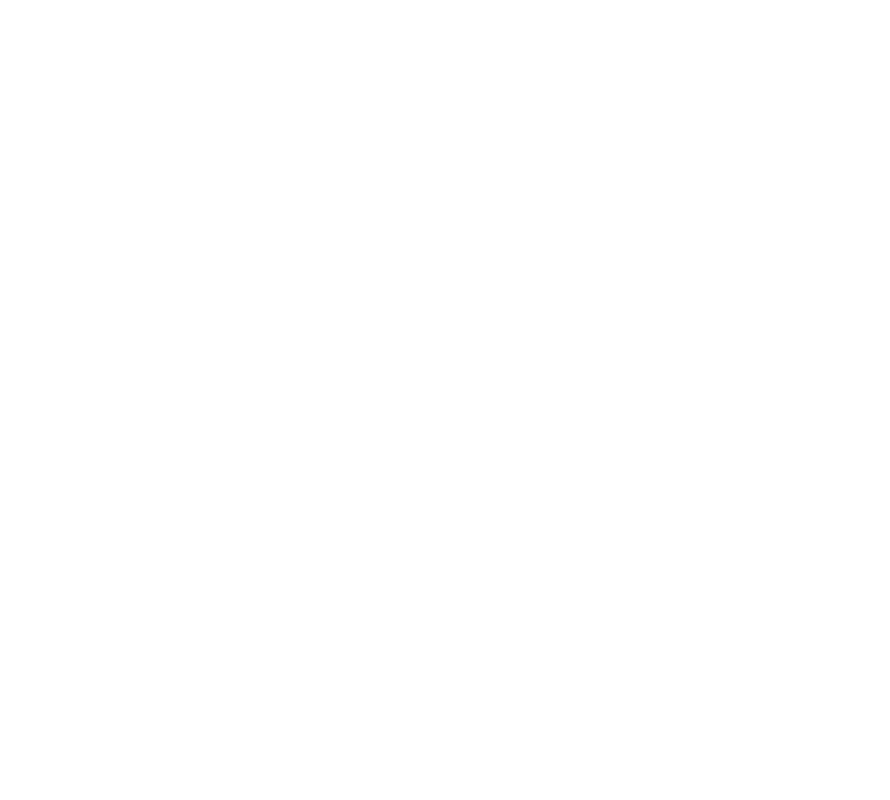
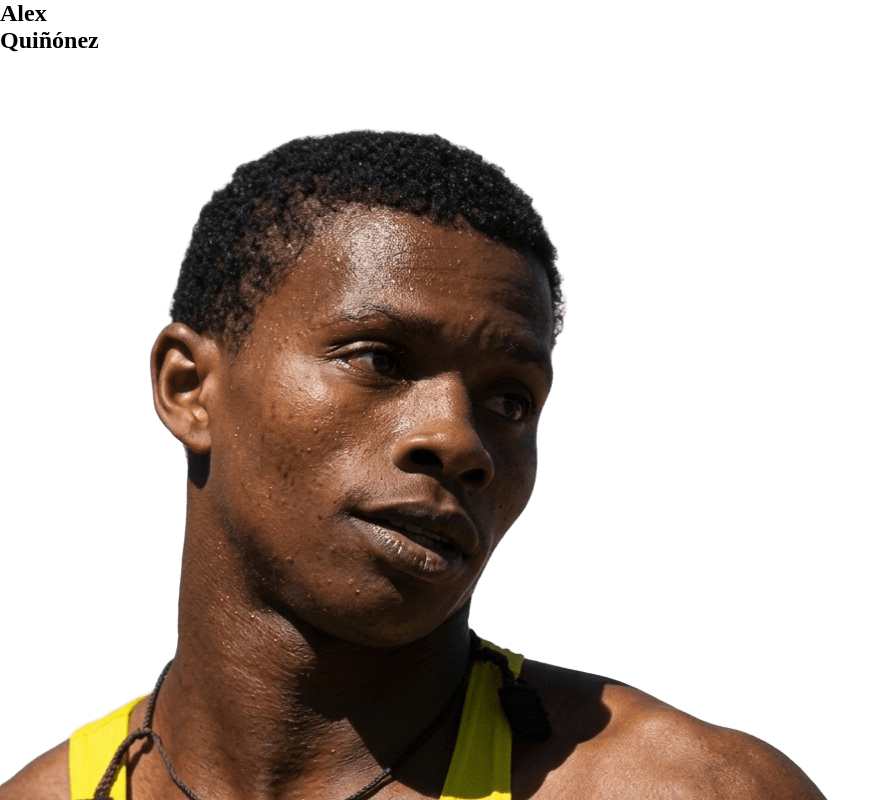
Before and after one commit to TeaScriptDev/turing-educacionFisica-personajesDestacadosEcuatorianos, a React (Vite) app: page / in a window 1280 px wide. Shown: the top 800 px of the page, without its empty margins (0-890 px from the left). Built offline with nearby package versions, Linux system fonts and the light colour scheme.

Commit message:
feat: crear componente ImagenSelection

```diff
--- /dev/null
+++ b/src/components/ImagenSelection.jsx
@@ -0,0 +1,13 @@
+import './ImagenSelection.css'
+
+function ImagenSelection({ personaje }) {
+  return (
+    <div className="imagen-selection">
+      <h2>{personaje.nombres}</h2>
+      <h2>{personaje.apellidos}</h2>
+      <img src={personaje.imagen.portada} />
+    </div>
+  )
+}
+
+export default ImagenSelection
--- a/src/data/personajes.js
+++ b/src/data/personajes.js
@@ -19,7 +19,10 @@
             { etiqueta: "Panamericanos Lima 2019 (200 m)", valor: "Oro, 20.41 s" },
             { etiqueta: "Olimpiadas Londres 2012 (200 m)", valor: "Final, 7.º lugar" },
             { etiqueta: "Liga Diamante Lausana 2019", valor: "2.º lugar" }
-        ]
+        ],
+        imagen: {
+            portada: "/deportistas/alex-quinonez-portada.png",
+        }
     },
     {
         id: 2,
@@ -41,7 +44,10 @@
             { etiqueta: "Mejor marca 200 m (legal)", valor: "22.84 s" },
             { etiqueta: "Participaciones olímpicas", valor: "3" },
             { etiqueta: "Mejor resultado olímpico", valor: "Semifinal 100 m, Río 2016" }
-        ]
+        ],
+        imagen: {
+            portada: "/deportistas/alex-quinonez-portada.png",
+        }
     },
     {
         id: 3,
@@ -63,7 +69,10 @@
             { etiqueta: "Mejor marca 200 m", valor: "23.22 s (Quito 2017)" },
             { etiqueta: "Relevo 4x100 m (Tokio 2020)", valor: "43.69 s, récord nacional" },
             { etiqueta: "Participaciones olímpicas", valor: "2" }
-        ]
+        ],
+        imagen: {
+            portada: "/deportistas/alex-quinonez-portada.png",
+        }
     },
     {
         id: 4,
@@ -85,7 +94,10 @@
             { etiqueta: "París 2024: arranque / envión", valor: "122 kg / 145 kg" },
             { etiqueta: "Participaciones olímpicas", valor: "3 (Río 2016: 7.ª)" },
             { etiqueta: "Medallas olímpicas", valor: "2 (1 oro, 1 bronce)" }
-        ]
+        ],
+        imagen: {
+            portada: "/deportistas/alex-quinonez-portada.png",
+        }
     },
     {
         id: 5,
@@ -107,7 +119,10 @@
             { etiqueta: "Mundial 2018", valor: "Plata" },
             { etiqueta: "Mundial 2019", valor: "2 bronces" },
             { etiqueta: "Juegos Panamericanos Lima 2019", valor: "Bronce" }
-        ]
+        ],
+        imagen: {
+            portada: "/deportistas/alex-quinonez-portada.png",
+        }
     },
     {
         id: 6,
@@ -129,7 +144,10 @@
             { etiqueta: "París 2024: arranque / envión", valor: "123 kg / 160 kg" },
             { etiqueta: "Panamericano Caracas 2024", valor: "3 oros (118 / 151 / 269 kg)" },
             { etiqueta: "Panamericanos Santiago 2023", valor: "Plata (por 1 kg)" }
-        ]
+        ],
+        imagen: {
+            portada: "/deportistas/alex-quinonez-portada.png",
+        }
     },
     {
         id: 7,
@@ -151,7 +169,10 @@
             { etiqueta: "Medallas olímpicas", valor: "2 (1 oro, 1 plata)" },
             { etiqueta: "Mundial Budapest 2023 (35 km)", valor: "Plata" },
             { etiqueta: "Participaciones olímpicas", valor: "3 (Río 2016: 37.º; Tokio 2020: 12.º)" }
-        ]
+        ],
+        imagen: {
+            portada: "/deportistas/alex-quinonez-portada.png",
+        }
     },
     {
         id: 8,
@@ -173,7 +194,10 @@
             { etiqueta: "Giro de Italia", valor: "1.º en 2019, 3.º en 2025" },
             { etiqueta: "Victorias profesionales", valor: "Más de 20" },
             { etiqueta: "Equipo actual", valor: "EF Education–EasyPost" }
-        ]
+        ],
+        imagen: {
+            portada: "/deportistas/alex-quinonez-portada.png",
+        }
     },
     {
         id: 9,
@@ -195,7 +219,10 @@
             { etiqueta: "Mejor marca 35 km", valor: "2:48:27 (2022)" },
             { etiqueta: "Mejor marca 50 km", valor: "4:12:56 (2018)" },
             { etiqueta: "Tokio 2020 (20 km)", valor: "9.ª, 1:31:26" }
-        ]
+        ],
+        imagen: {
+            portada: "/deportistas/alex-quinonez-portada.png",
+        }
     },
     {
         id: 10,
@@ -217,7 +244,10 @@
             { etiqueta: "Récord nacional 400 m", valor: "52.24 s (2022)" },
             { etiqueta: "Relevo 4x100 m, Tokio 2020", valor: "43.69 s, récord nacional" },
             { etiqueta: "Sudamericano Sub-23 2022 (100 m)", valor: "Oro, 11.37 s" }
-        ]
+        ],
+        imagen: {
+            portada: "/deportistas/alex-quinonez-portada.png",
+        }
     },
     {
         id: 13,
@@ -239,7 +269,10 @@
             { etiqueta: "Bolivarianos 2025", valor: "4 medallas (1 oro, 3 bronces)" },
             { etiqueta: "Bolivarianos 2022", valor: "Oro en dobles + 2 bronces" },
             { etiqueta: "Liga actual", valor: "Bundesliga (Alemania)" }
-        ]
+        ],
+        imagen: {
+            portada: "/deportistas/alex-quinonez-portada.png",
+        }
     },
     {
         id: 14,
@@ -261,7 +294,10 @@
             { etiqueta: "Mundial 2019", valor: "Plata" },
             { etiqueta: "Panamericanos", valor: "Bronce 2007, plata 2011, plata 2019" },
             { etiqueta: "Categoría", valor: "81–91 kg" }
-        ]
+        ],
+        imagen: {
+            portada: "/deportistas/alex-quinonez-portada.png",
+        }
     },
     {
         id: 15,
@@ -283,6 +319,9 @@
             { etiqueta: "Río 2016 (10 km)", valor: "9.º lugar" },
             { etiqueta: "Tokio 2020 (10 km)", valor: "11.º lugar, 2:01:30" },
             { etiqueta: "Londres 2012 (800 m libre)", valor: "29.ª en las series" }
-        ]
+        ],
+        imagen: {
+            portada: "/deportistas/alex-quinonez-portada.png",
+        }
     }
 ];
--- a/src/pages/Home.jsx
+++ b/src/pages/Home.jsx
@@ -1,7 +1,14 @@
+import ImagenSelection from "../components/ImagenSelection"
+import { personajes } from "../data/personajes"
+
 function Home() {
   return (
     <>
-
+      <div className="seleccion">
+        {personajes.map(personaje => (
+          <ImagenSelection personaje={personaje} />
+        ))}
+      </div>
     </>
   )
 }
```
Also changed, not shown: public/deportistas/alex-quinonez-portada.png (added), src/components/ImagenSelection.css (added).
